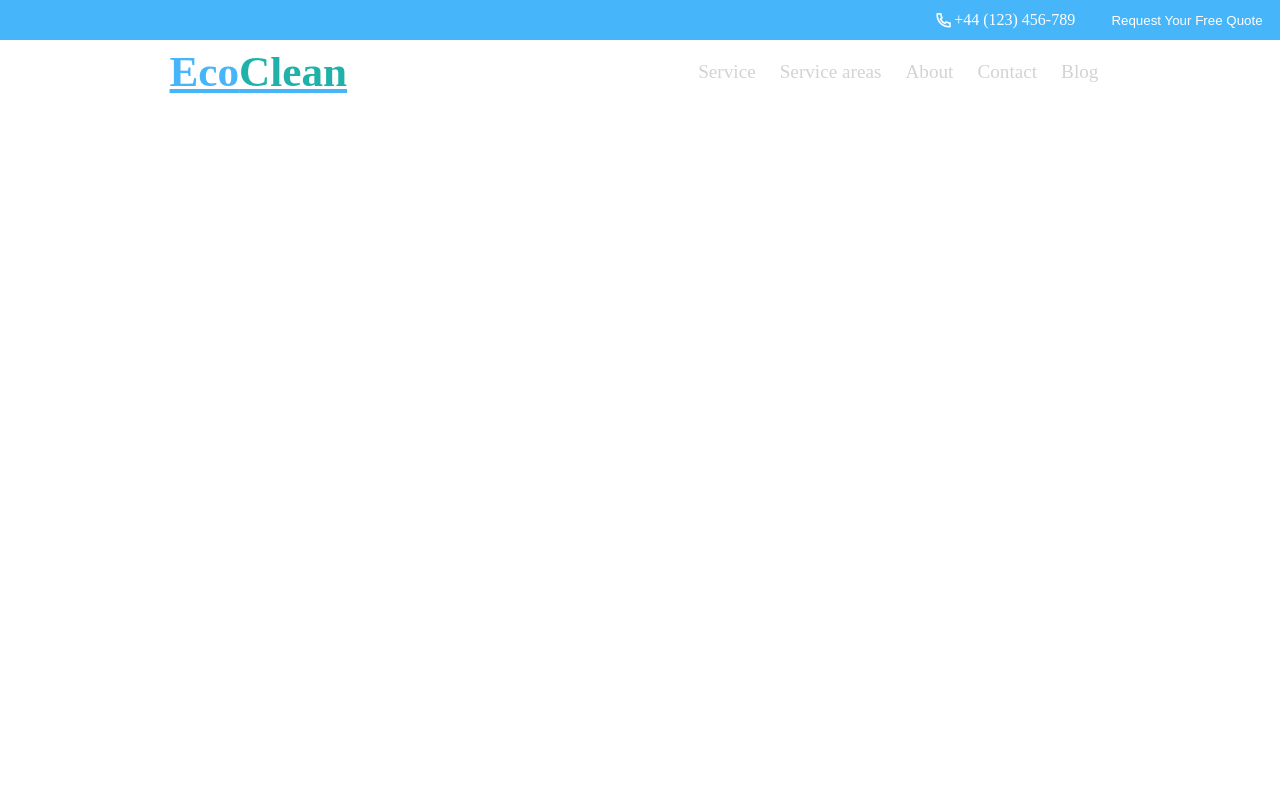
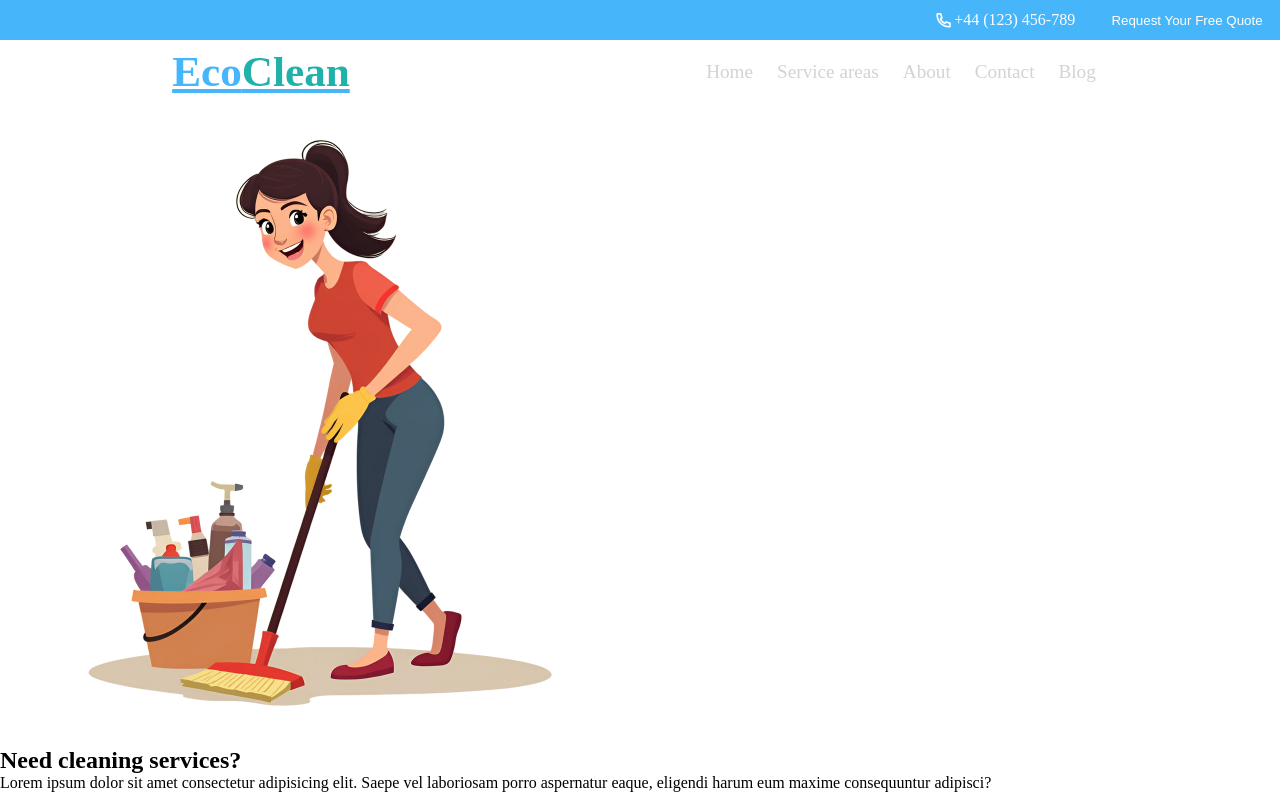
Before and after one commit to KodeIva/eco-clean, a plain HTML site: page index.html in a window 1280 px wide. Drawn offline with nearby package versions, Linux system fonts and the light colour scheme; a web font is replaced by a local one.

Commit message:
'home' section created

```diff
--- a/index.html
+++ b/index.html
@@ -42,7 +42,7 @@
 
         <ul class="menu">
           <i class="fa fa-times" aria-hidden="true"></i>
-          <li><a href="#">Service</a></li>
+          <li><a href="#">Home</a></li>
           <li><a href="#">Service areas</a></li>
           <li><a href="#">About</a></li>
           <li><a href="#">Contact</a></li>
@@ -50,6 +50,12 @@
         </ul>
       </div>
     </nav>
+
+    <section id="home">
+      <img src="woman.png" alt="">
+      <h1>Need cleaning services?</h1>
+      <p>Lorem ipsum dolor sit amet consectetur adipisicing elit. Saepe vel laboriosam porro aspernatur eaque, eligendi harum eum maxime consequuntur adipisci?</p>
+    </section>
     <script src="script.js"></script>
 </body>
 </html>
--- a/style.css
+++ b/style.css
@@ -169,3 +169,9 @@
         display: block;
     }
   }
+
+
+/* H O M E */
+img {
+    width: 50%;
+}
```
Also changed, not shown: woman.png (added).
